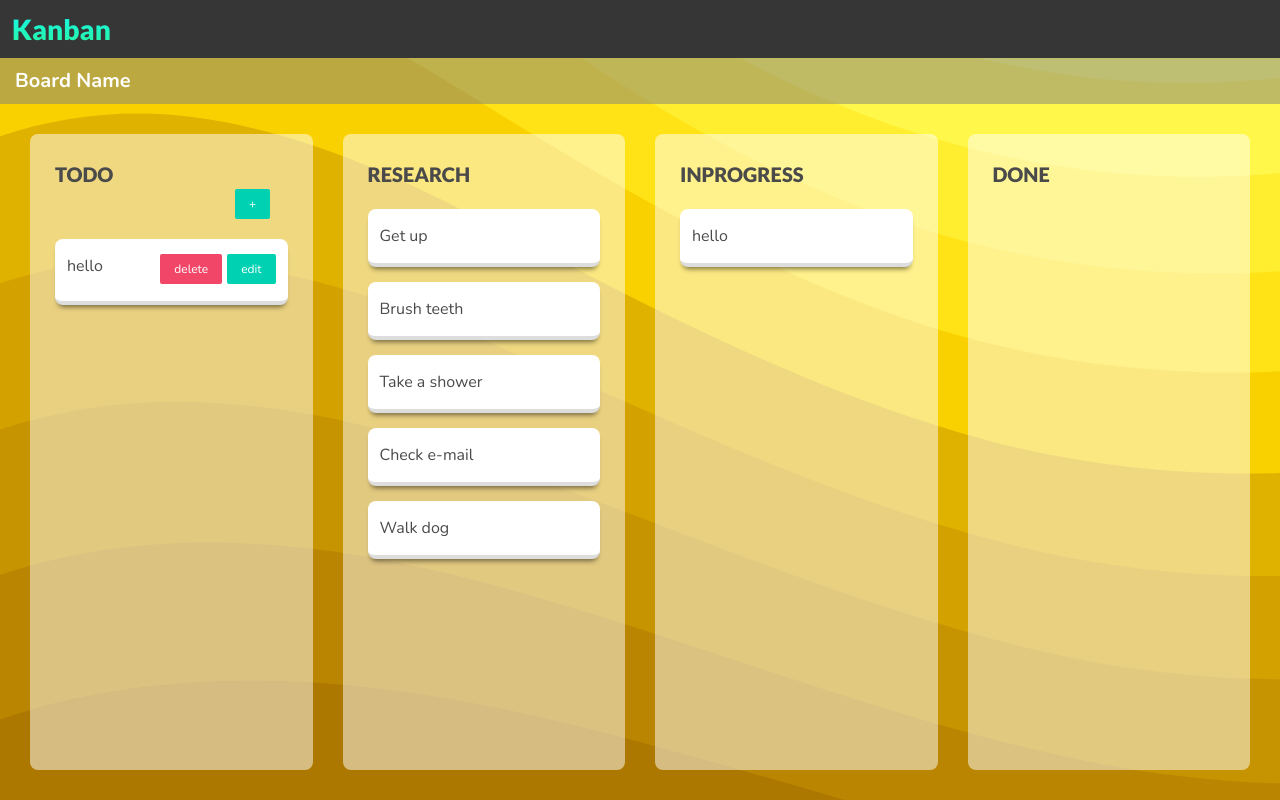
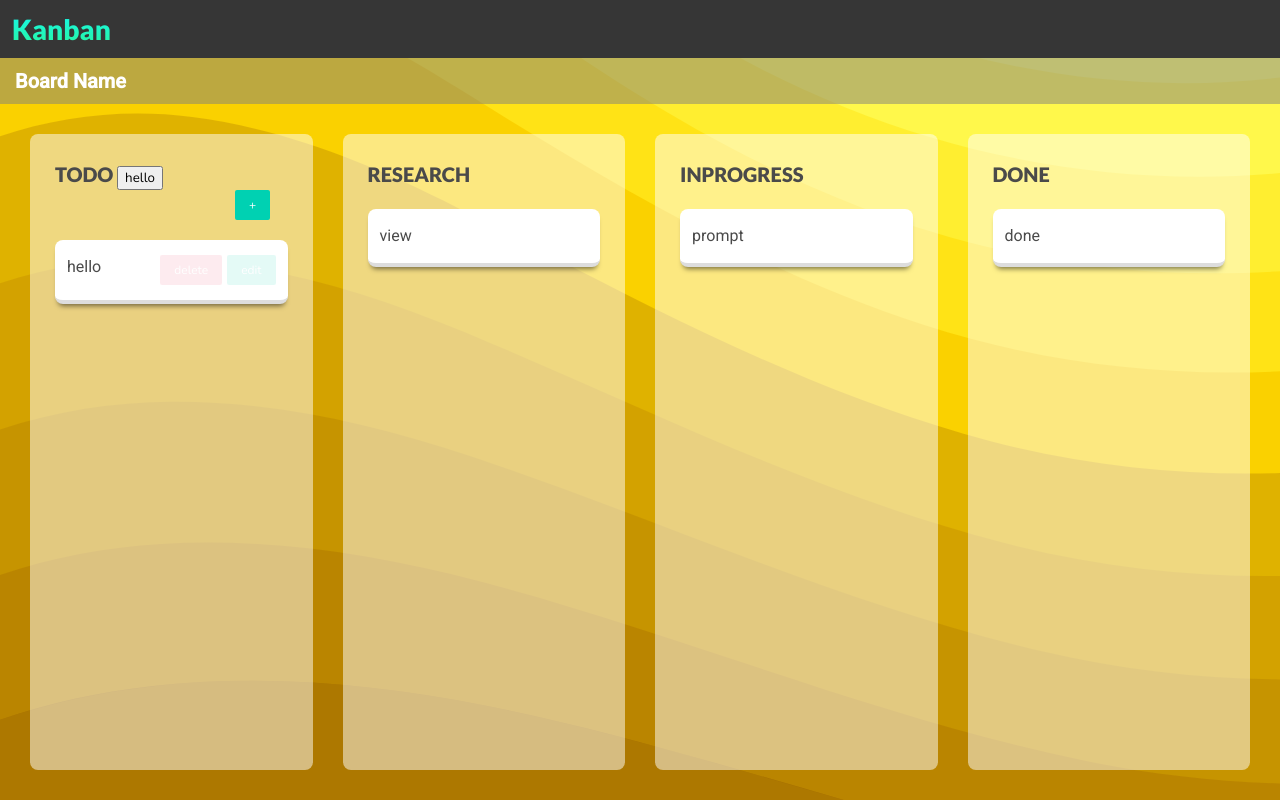
Before and after one commit to vineethleuwint/todotask, an Angular app: page / in a window 1280 px wide. Built offline with nearby package versions, Linux system fonts and the light colour scheme.

Commit message:
pop up included
popup component made and function binding needs to be done

```diff
--- a/src/app/app.component.ts
+++ b/src/app/app.component.ts
@@ -7,4 +7,5 @@ import { Component } from '@angular/core';
 })
 export class AppComponent {
   title = 'tasktodo';
+
 }
--- /dev/null
+++ b/src/app/pages/dialog-body/dialog-body.component.html
@@ -0,0 +1,18 @@
+<button mat-icon-button style="float: right; margin: 5px;" mat-dialog-close="">
+    <mat-icon>close</mat-icon>
+</button>
+<mat-dialog-content>
+    <header>
+        <h1>Event Entry</h1>
+    </header>
+    <p>
+        <mat-form-field><input matInput place="text" placeholder="Name">
+            <mat-icon matSuffix>person</mat-icon>
+        </mat-form-field>
+    </p>
+</mat-dialog-content>
+<mat-dialog-actions align="end">
+    <button mat-raised-button color="primary">save</button>
+    <button mat-raised-button color="warn" mat-dialog-close="">cancel
+    </button>
+</mat-dialog-actions>
--- a/src/app/pages/main-view/main-view.component.html
+++ b/src/app/pages/main-view/main-view.component.html
@@ -4,6 +4,7 @@
         <div class="navnar-brand">
             <div class="navbar-item">
                 <h1 class="app-name has-gradient-text">Kanban</h1>
+
             </div>
         </div>
     </div>
@@ -12,8 +13,7 @@
     <div class="board">
         <div class="board-bar">
             <p class="board-name">Board Name</p>
-
-
+            <!-- old model input function -->
             <!-- <input [(ngModel)]="newTask" type="text" value="" class="" style="width:300px; align-items: flex-end;">
             <button (click)="addToList()" class="btn btn-light text-success">
                 ADD TASK
@@ -26,33 +26,35 @@
                 <div class="board-column">
                     <div class="column-title">Todo
                         <!-- buttion to add next to todo -->
+                        <!-- <button (click)="addToListButton()" class="button is-primary is-small"
+                            style="margin-left:180px ;">+</button> -->
 
-                        <button (click)="addToListButton()" class="button is-primary is-small"
-                            style="margin-left:180px ;">+</button>
+                        <!-- popup button -->
+                        <!-- <app-dialog-body [fromMainViesList]="todo"></app-dialog-body> -->
+                        <!-- <mat-dialog-actions > -->
+
+                            <button (click)="openDialog()" >hello</button>
+                        <!-- </mat-dialog-actions> -->
+                        <button color="primary" (click)="addToListButton()" class="button is-primary is-small"
+                                style="margin-left:180px ;">+</button>
 
                     </div>
                     <div class="tast-container" cdkDropList #todoList="cdkDropList" [cdkDropListData]="todo"
                         (cdkDropListDropped)="drop($event)">
                         <div class="task" *ngFor="let item of todo; let index=index;" cdkDrag>{{item}}
-
-
-                            <!-- <button mat-fab color="primary" aria-label="Example icon button with a delete icon">
-                                <mat-icon>delete</mat-icon>
-                              </button> -->
-
-                            <button (click)="deleteTask(index)" class="button is-right is-danger is-small"
-                                style="margin-left: auto; margin-bottom: 2px;">delete</button>
-                            <!-- toedit task -->
-                            <button (click)="editTask(index)" class="button is-primary is-small"
-                                style="margin-left:5px;">edit</button>
-
-                            <!-- <input (click)=" deleteTask(index)" type="button" value="Delete"
-                                class="button is-small is-danger buttonDanger col-2"> -->
-
+                            <div class="hoverButton" style="margin-left:auto">
+                                <!-- button for deleting task -->
+                                <button (click)="deleteTask(index)"
+                                    class="button is-right is-danger is-small ">delete</button>
+                                <!-- style="margin-left: auto; margin-bottom: 2px;" -->
+                                <!-- toedit task -->
+                                <button (click)="editTaskTodo(index)" class="button is-primary is-small"
+                                    style="margin-left: 5px;">edit</button>
+                                <!-- style="margin-left:5px; -->
+                            </div>
                         </div>
                     </div>
                 </div>
-
                 <!-- research colum area -->
                 <div class="board-column">
                     <div class="column-title">Research</div>
@@ -62,6 +64,7 @@
                         </div>
                     </div>
                 </div>
+                <!-- progress column area -->
                 <div class="board-column">
                     <div class="column-title">InProgress</div>
                     <div class="task-container" cdkDropList #todoList="cdkDropList" [cdkDropListData]="inprogress"
@@ -70,9 +73,14 @@
                         </div>
                     </div>
                 </div>
+                <!-- done column area -->
                 <div class="board-column">
                     <div class="column-title">Done</div>
-                    <div class="task-container"></div>
+                    <div class="task-container" cdkDropList #todoList="cdkDropList" [cdkDropListData]="done"
+                        (cdkDropListDropped)="drop($event)">
+                        <div class="task" *ngFor="let item of done" cdkDrag>{{item}}
+                        </div>
+                    </div>
                 </div>
             </div>
         </div>
--- a/src/app/pages/main-view/main-view.component.scss
+++ b/src/app/pages/main-view/main-view.component.scss
@@ -118,3 +118,13 @@
 .tasks-container.cdk-drop-list-dragging .task:not(.cdk-drag-placeholder) {
     transition: transform 250ms cubic-bezier(0, 0, 0.2, 1);
 }
+
+.hoverButton {
+    opacity: 0.1;
+    transition: 0.5s;
+}
+
+.hoverButton:hover {
+    opacity: 1;
+    transition: 0.5s;
+}
--- a/src/app/pages/main-view/main-view.component.ts
+++ b/src/app/pages/main-view/main-view.component.ts
@@ -1,5 +1,14 @@
-import { Component, OnInit } from '@angular/core';
+import { __values } from 'tslib';
+import { Component, OnInit,inject } from '@angular/core';
 import { CdkDragDrop, DragDropModule, moveItemInArray, transferArrayItem } from '@angular/cdk/drag-drop';
+import { DialogBodyComponent } from '../dialog-body/dialog-body.component';
+import { MatDialog } from '@angular/material/dialog';
+
+
+
+
+
+// import { MainViewComponent } from './pages/main-view/main-view.component';
 // import { Board } from 'src/app/models/board.model';
 // import { Column } from 'src/app/models/column.model';
 @Component({
@@ -7,35 +16,38 @@ import { CdkDragDrop, DragDropModule, moveItemInArray, transferArrayItem } from
   templateUrl: './main-view.component.html',
   styleUrls: ['./main-view.component.scss']
 })
-export class MainViewComponent implements OnInit {
+// export class AppComponent {
+//   title = 'angular-dialog';
+//   constructor(private MatDialog: MatDialog) { }
+//   openDialog() {
+//     this.MatDialog.open(DialogBodyComponent, {
+//       width: '350px',
+//     })
+
+//   }
+// }
+
+export class MainViewComponent {
   ngOnInit() {
 
   }
-  // constructor() {
 
-  // }
-  // board: Board = new Board('Test Board', [
-  //   new Column('todo', [
+  constructor(private matDialog: MatDialog) {}
+  openDialog(){
+    this.matDialog.open(DialogBodyComponent, {
+      width: '350px',
+    })
 
-  //   ]),
-  //   new Column('research', [
-  //   ]),
-  //   new Column('inprogress', [
-  //   ]),
-  //   new Column('done', [
-  //   ])
-  // ]);
+  }
 
+inject(){}
 
   public todo: any[] = ['hello'];
-  public inprogress: any[] = ["hello"];
-  public done: any[] = [];
+  public inprogress: any[] = ['prompt'];
+  public research: any[] = ['view'];
+  public done: any[] = ['done'];
   //temporary variable to
   public newTask: any = '';
-
-
-
-
 
   // initial adding task at the begining remove because button for add task is applied to todo column
 
@@ -47,10 +59,8 @@ export class MainViewComponent implements OnInit {
 
   // }
 
-
-
   // editing task for the same item/index
-  public editTask(index: number) {
+  public editTaskTodo(index: number) {
 
     var found: any = this.todo.slice(index, index + 1);
     this.newTask = prompt("edit your task: ", found);
@@ -64,11 +74,16 @@ export class MainViewComponent implements OnInit {
     }
 
   }
+  // popup
+  // constructor(private matDialog: MatDialog) { }
+  // addToListButton() {
+  //   this.matDialog.open(MainViewComponent, { width: '350px', })
+  // }
 
-  // added buttion to the side of todo prompt function
+
   public addToListButton() {
     // properlly working as expected dont touch anything on this
-    //
+
     this.newTask = prompt("Enter Your Todo Task:");
     if (this.newTask == "" || this.newTask == null) {
       return;
@@ -79,12 +94,8 @@ export class MainViewComponent implements OnInit {
   }
 
 
+  // added buttion to the side of todo prompt function
 
-
-
-  // todo = ['Get to work', 'Pick up groceries', 'Go home', 'Fall asleep'];
-
-  research = ['Get up', 'Brush teeth', 'Take a shower', 'Check e-mail', 'Walk dog'];
 
   drop(event: CdkDragDrop<string[]>) {
     if (event.previousContainer === event.container) {
--- a/src/index.html
+++ b/src/index.html
@@ -6,8 +6,11 @@
   <base href="/">
   <meta name="viewport" content="width=device-width, initial-scale=1">
   <link rel="icon" type="image/x-icon" href="favicon.ico">
+  <link rel="preconnect" href="https://fonts.gstatic.com">
+  <link href="https://fonts.googleapis.com/css2?family=Roboto:wght@300;400;500&display=swap" rel="stylesheet">
+  <link href="https://fonts.googleapis.com/icon?family=Material+Icons" rel="stylesheet">
 </head>
-<body>
+<body class="mat-typography">
   <app-root></app-root>
 </body>
 </html>
--- a/src/styles.scss
+++ b/src/styles.scss
@@ -1,3 +1,15 @@
 /* You can add global styles to this file, and also import other style files */
 @import'main-styles.scss';
-@import '../node_modules/bulma/bulma.sass'
+@import '../node_modules/bulma/bulma.sass';
+
+html,
+body {
+    height: 100%;
+}
+
+body {
+    margin: 0;
+    font-family: Roboto, "Helvetica Neue", sans-serif;
+}
+html, body { height: 100%; }
+body { margin: 0; font-family: Roboto, "Helvetica Neue", sans-serif; }
```
Also changed, not shown: src/app/app.module.ts (+20 -4 lines), src/app/pages/dialog-body/dialog-body.component.ts (added, +12 -0 lines), src/app/pages/dialog-body/dialog-body.component.scss (added), 1 other file (tests, documents, lock files or other folders).
